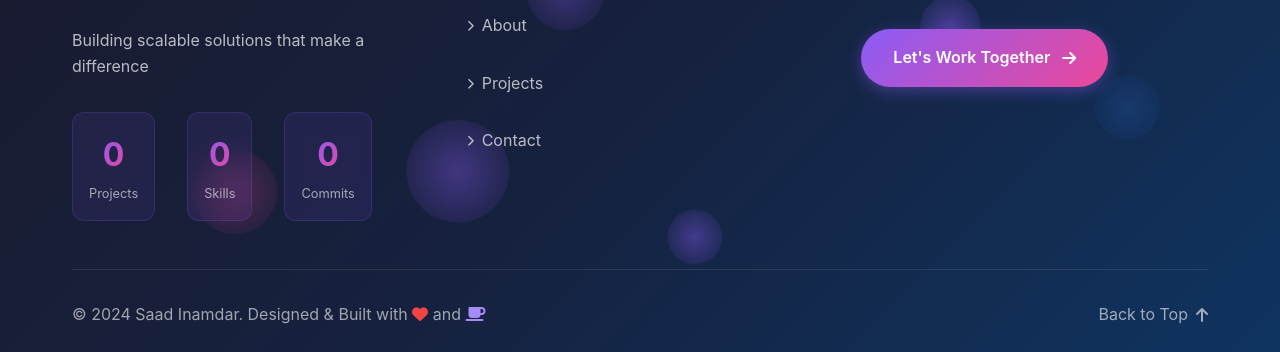
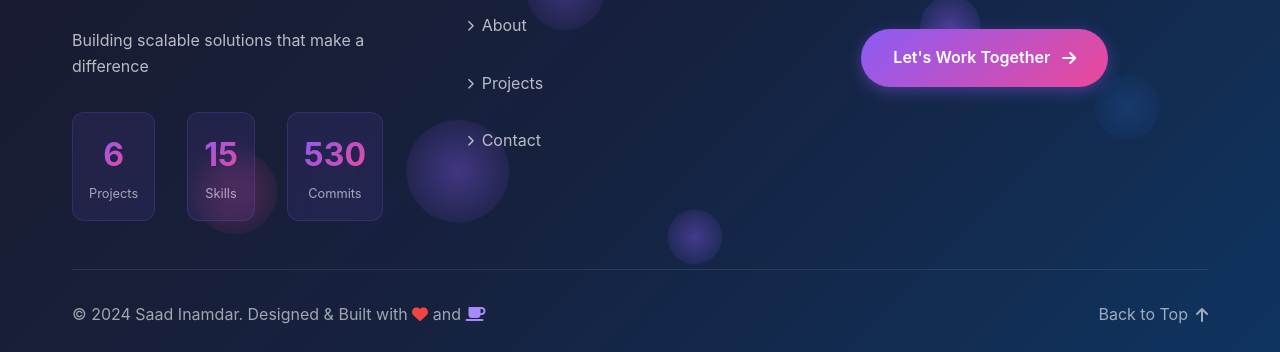
Before and after one commit to saad-inamdar7890/Portfolio, a plain HTML site: page index.html in a window 1280 px wide. Shown: the part 8496-8848 px from the top of the page. Drawn offline with Linux system fonts and the light colour scheme.

Commit message:
update data

```diff
--- a/index.html
+++ b/index.html
@@ -1258,15 +1258,15 @@
                     <p>Building scalable solutions that make a difference</p>
                     <div class="footer-stats">
                         <div class="stat-item">
-                            <span class="stat-number" data-target="6">0</span>
+                            <span class="stat-number" data-target="6">6</span>
                             <span class="stat-label">Projects</span>
                         </div>
                         <div class="stat-item">
-                            <span class="stat-number" data-target="15">0</span>
+                            <span class="stat-number" data-target="15">15</span>
                             <span class="stat-label">Skills</span>
                         </div>
                         <div class="stat-item">
-                            <span class="stat-number" data-target="530">0</span>
+                            <span class="stat-number" data-target="530">530</span>
                             <span class="stat-label">Commits</span>
                         </div>
                     </div>
```
